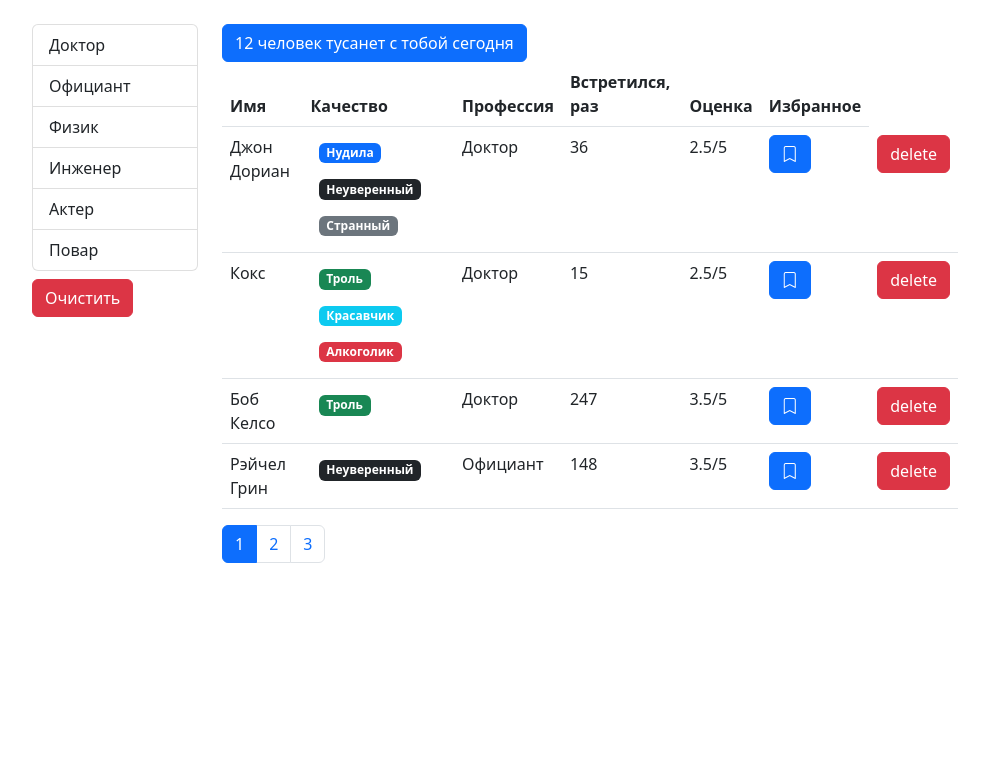
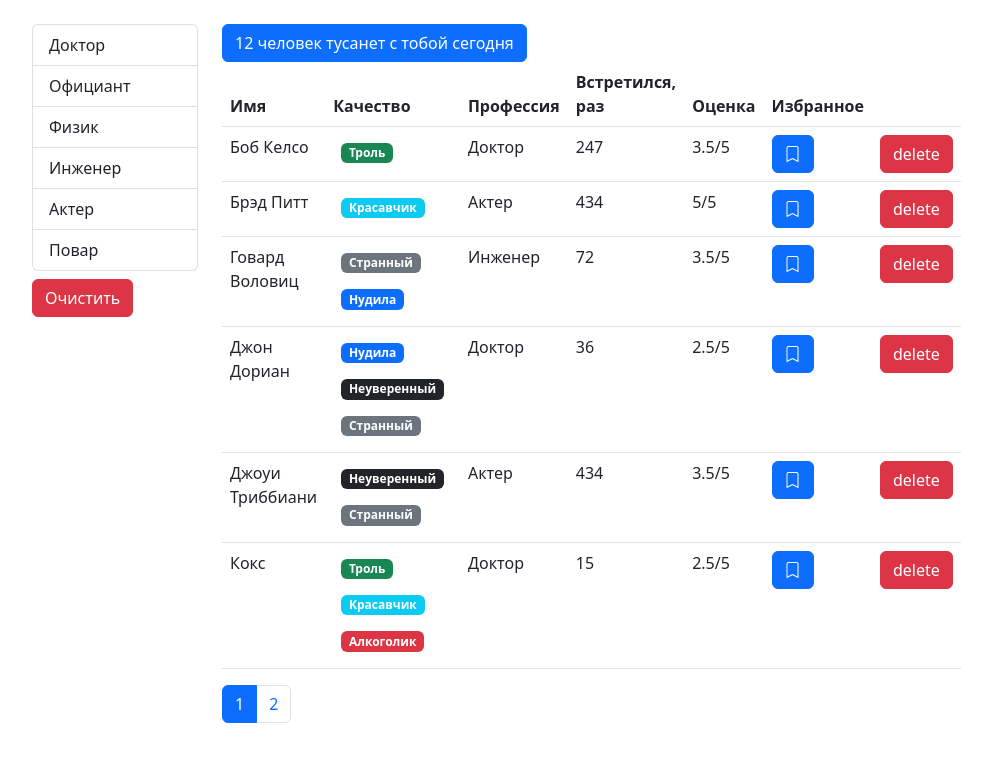
Before and after one commit to NMKD/fast-company, a React (Create React App) app: page / in a window 1280 px wide. Shown: the top 762 px of the page, without its empty margins (50-1042 px from the left). Built offline with nearby package versions, Linux system fonts and the light colour scheme.

Commit message:
sort property of users

```diff
--- /dev/null
+++ b/src/components/User/table.jsx
@@ -0,0 +1,58 @@
+import React from "react";
+import User from "./user";
+import PropTypes from "prop-types";
+
+const Table = ({ users, onDelete, onToogle, onSort }) => {
+    return (
+        <>
+            <table className="table">
+                <thead>
+                    <tr>
+                        <th onClick={() => onSort("name")} scope="col">
+                            Имя
+                        </th>
+                        <th scope="col">Качество</th>
+                        <th
+                            onClick={() => onSort("profession.name")}
+                            scope="col"
+                        >
+                            Профессия
+                        </th>
+                        <th
+                            onClick={() => onSort("completedMeetings")}
+                            scope="col"
+                        >
+                            Встретился, раз
+                        </th>
+                        <th onClick={() => onSort("rate")} scope="col">
+                            Оценка
+                        </th>
+                        <th onClick={() => onSort("bookmark")} scope="col">
+                            Избранное
+                        </th>
+                        <th />
+                    </tr>
+                </thead>
+                <tbody>
+                    {users.map((user) => (
+                        <User
+                            key={user._id}
+                            {...user}
+                            remove={onDelete}
+                            onToogle={onToogle}
+                        />
+                    ))}
+                </tbody>
+            </table>
+        </>
+    );
+};
+
+Table.propTypes = {
+    users: PropTypes.array.isRequired,
+    onDelete: PropTypes.func.isRequired,
+    onToogle: PropTypes.func.isRequired,
+    onSort: PropTypes.func.isRequired
+};
+
+export default Table;
--- a/src/components/User/users.jsx
+++ b/src/components/User/users.jsx
@@ -1,33 +1,22 @@
 /* eslint-disable indent */
 import React, { useState, useEffect } from "react";
-import User from "./user";
 import PropTypes from "prop-types";
 import SearchStatus from "./searchStatus";
 import Pagination from "./pagination";
 import paginate from "../../utils/paginate";
 import GroupList from "./groupList";
+import Table from "./table";
+import _ from "lodash";
 import api from "../../api";
 
 const Users = ({ users, onDelete, onToogle }) => {
-    const tableHead = [
-        "Имя",
-        "Качество",
-        "Профессия",
-        "Встретился, раз",
-        "Оценка",
-        "Избранное"
-    ];
-
     // Pagination
-    const pageSize = 4;
+    const pageSize = 6;
     const [currentPage, setCurrentPage] = useState(1);
-    const handlePageChange = (i) => {
-        setCurrentPage(i);
-    };
-
     // professions/api/filter
     const [professions, setProfessions] = useState();
     const [selectedProf, setSelectedProf] = useState();
+    const [sortBy, setSortBy] = useState({ iter: "name", order: "asc" });
 
     const filterredUsers = selectedProf
         ? users.filter(
@@ -38,8 +27,15 @@ const Users = ({ users, onDelete, onToogle }) => {
         : users;
 
     const count = filterredUsers.length;
+
+    const sortedUsers = _.orderBy(
+        filterredUsers,
+        [sortBy.iter],
+        [sortBy.order]
+    );
+
     // Pagination/ отображение пользователей / фильтр
-    const usersCrop = paginate(filterredUsers, currentPage, pageSize);
+    const usersCrop = paginate(sortedUsers, currentPage, pageSize);
 
     async function fetchData() {
         try {
@@ -51,12 +47,25 @@ const Users = ({ users, onDelete, onToogle }) => {
             );
         }
     }
+    // Pagination
+    const handlePageChange = (i) => {
+        setCurrentPage(i);
+    };
+
     const handleFilterSelect = (item) => {
         setSelectedProf(item);
     };
 
     const handleClearFilterSelect = () => {
         setSelectedProf();
+    };
+
+    // Sort table
+    const handleSortTable = (item) => {
+        setSortBy((prevState) => ({
+            iter: item,
+            order: prevState.order === "asc" ? "desc" : "asc"
+        }));
     };
 
     useEffect(() => {
@@ -92,27 +101,12 @@ const Users = ({ users, onDelete, onToogle }) => {
                     <div className="col col-sm-12 col-lg-8">
                         <SearchStatus length={count} />
                         {count > 0 && (
-                            <table className="table">
-                                <thead>
-                                    <tr>
-                                        {tableHead.map((h) => (
-                                            <th scope="col" key={h}>
-                                                {h}
-                                            </th>
-                                        ))}
-                                    </tr>
-                                </thead>
-                                <tbody>
-                                    {usersCrop.map((user) => (
-                                        <User
-                                            key={user._id}
-                                            {...user}
-                                            remove={onDelete}
-                                            onToogle={onToogle}
-                                        />
-                                    ))}
-                                </tbody>
-                            </table>
+                            <Table
+                                users={usersCrop}
+                                onDelete={onDelete}
+                                onToogle={onToogle}
+                                onSort={handleSortTable}
+                            />
                         )}
                         <Pagination
                             itemsCount={count}
```
